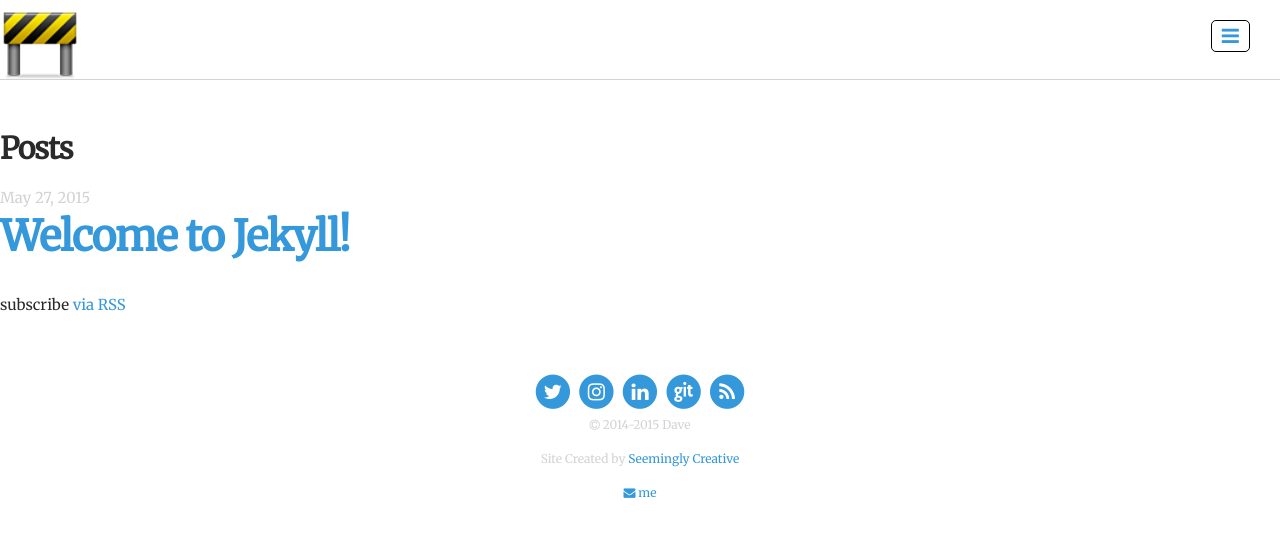
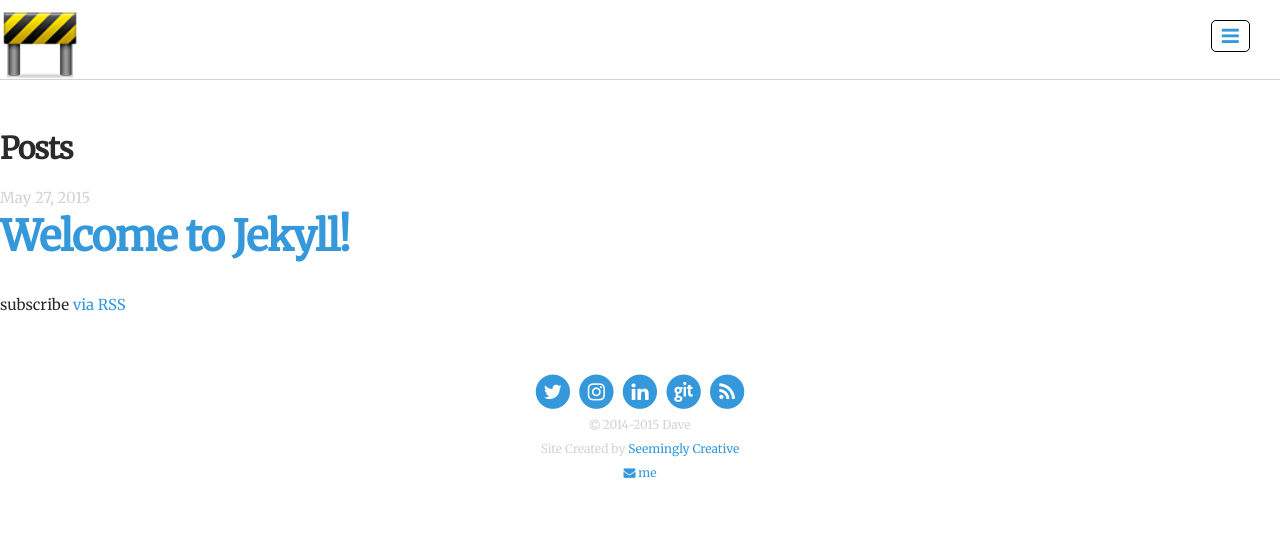
Before and after one commit to daveas/jekyll-template, a Jekyll site: the page built from index.html, in a window 1280 px wide. Shown: the top 537 px of the page. Built offline with Jekyll 4.4.1, drawn with Linux system fonts in a browser that asks for light colours; nearby versions of some CDN libraries.

Commit message:
Update _footer.scss

```diff
--- a/_sass/_footer.scss
+++ b/_sass/_footer.scss
@@ -10,5 +10,8 @@
   color: $soft-color;
   ul {
     list-style-type: none;
+    li {
+      margin: 0;
+    }
   }
 }
```
